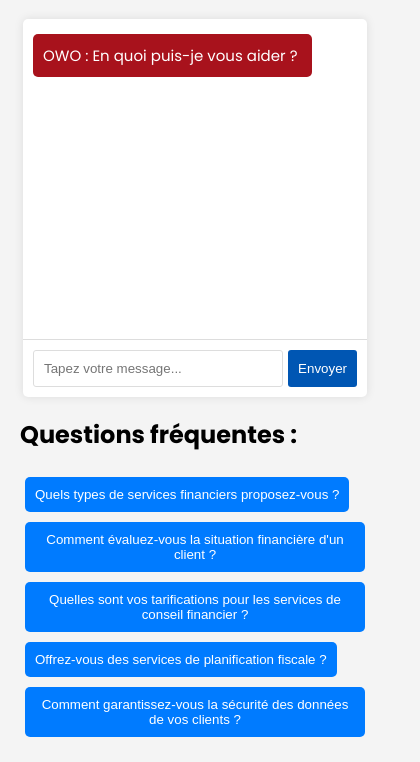
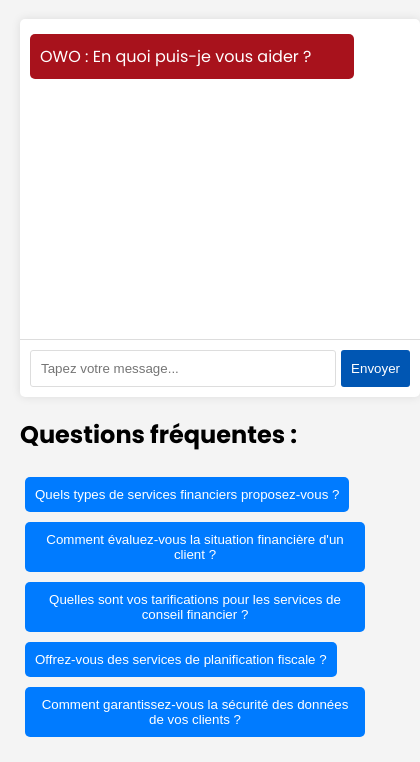
Before and after one commit to Ricko2005/IA, a plain HTML site: page index.html in a window 390 px wide. Shown: the part 92-854 px from the top of the page, 420 px wide, since content can reach past the window. Drawn offline with Linux system fonts and the light colour scheme.

Commit message:
modification

```diff
--- a/style.css
+++ b/style.css
@@ -94,25 +94,16 @@
 align-items: center;
 color: #000;
 }
-
-
-@media only screen and (max-width: 400px) {
-    .chat-container {
-        width: 344px !important;
-        margin: auto;
-        background: white;
-        border-radius: 5px;
-        box-shadow: 0 0 10px rgba(0, 0, 0, 0.1);
-        overflow: hidden;
-    }
-    .ai-message {
-        background-color: #A8121C;
-        color: #fff;
-        padding: 10px;
-        border-radius: 5px;
-        margin: 5px 0;
-        align-self: flex-end;
-        max-width: 80%;
-        font-size: 15px;
-    }
+   /* Ajoutez quelques styles pour les questions */
+   .question-button {
+    background-color: #007BFF;
+    color: white;
+    border: none;
+    padding: 10px;
+    margin: 5px;
+    cursor: pointer;
+    border-radius: 5px;
 }
+.question-button:hover {
+    background-color: #0056b3;
+}
```
